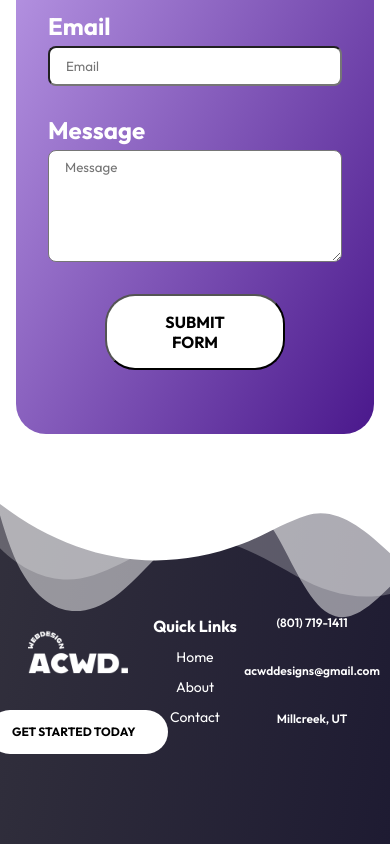
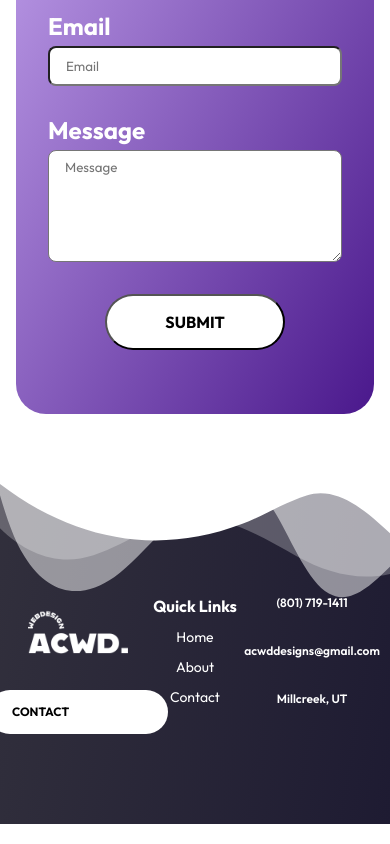
Before and after one commit to notacoham/acwd-designs, a React (Vite) app: page /contact in a window 390 px wide. Shown: the part 1409-2253 px from the top of the page. Built offline with nearby package versions, Linux system fonts and the light colour scheme.

Commit message:
adjust text to appear better on mobile

```diff
--- a/index.html
+++ b/index.html
@@ -14,7 +14,6 @@
       Responsive web design,
       E-commerce websites,
       SEO-friendly web design,
-      WordPress websites,
       Mobile-friendly web design,
       Web design agency,
       Small business online presence,
--- a/src/components/ContactForm.jsx
+++ b/src/components/ContactForm.jsx
@@ -48,7 +48,7 @@ const ContactForm = () => {
         <textarea className='form-input-body' name="message" required placeholder='Message'></textarea>
 
         </div>
-        <button className='btn submit-btn' type="submit">Submit Form</button>
+        <button className='btn submit-btn' type="submit">Submit</button>
 
       </form>
       <span>{result}</span>
--- a/src/components/Footer.jsx
+++ b/src/components/Footer.jsx
@@ -12,7 +12,7 @@ const Footer = () => {
         <p className="footer-body">We believe in doing our best to help small businesses. Just because you're a small
             business, doesn't mean your website needs to be small too. Let's work together to build your site today.
         </p>
-        <NavLink className='btn footer-btn' to='/contact'>Get Started Today</NavLink>
+        <NavLink className='btn footer-btn' to='/contact'>Contact</NavLink>
       </div>
       <div className="footer-links">
         <h2 className="footer-links-header">Quick Links</h2>
```
